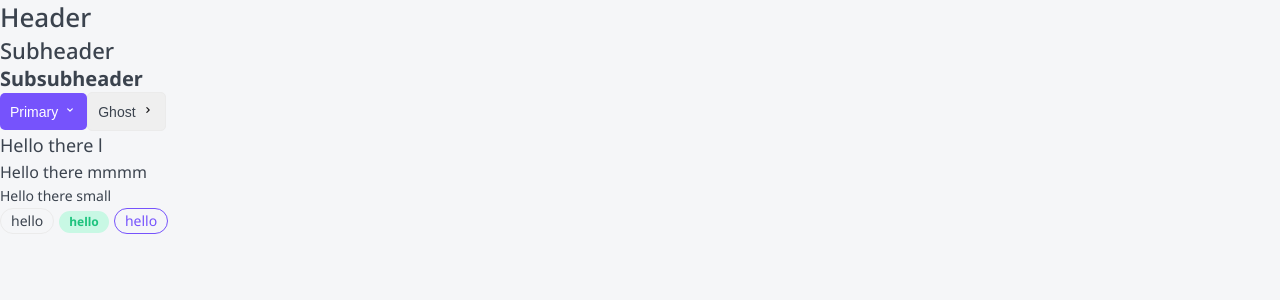
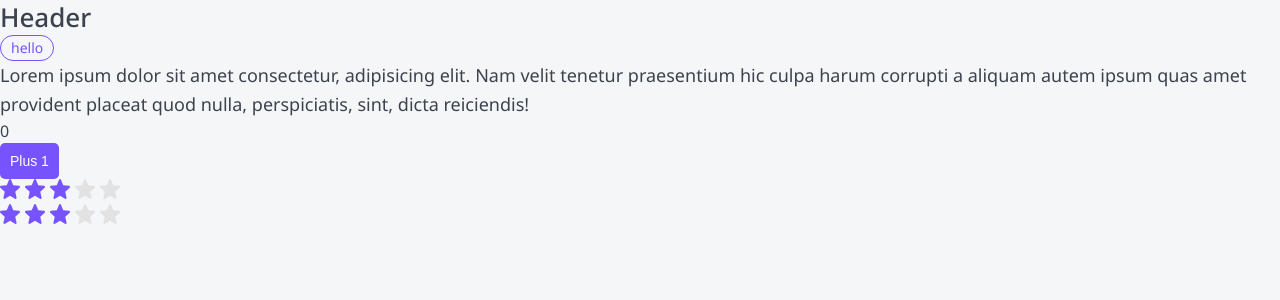
Before and after one commit to svvdovkina/ratings-site, a Next.js app: page / in a window 1280 px wide. Shown: the top 300 px of the page. Built offline with nearby package versions, Linux system fonts and the light colour scheme.

Commit message:
add rating component

```diff
--- /dev/null
+++ b/components/Rating/Rating.module.css
@@ -0,0 +1,11 @@
+.star {
+    margin-right: 5px;;
+}
+
+.filled {
+    fill: var(--primary);
+}
+
+.editable {
+    cursor: pointer;
+}
--- /dev/null
+++ b/components/Rating/Rating.tsx
@@ -0,0 +1,65 @@
+import { useEffect, useState, KeyboardEvent } from "react";
+import { RatingProps } from "./Rating.proprs";
+import StarIcon from "./star.svg"
+import styles from "./Rating.module.css"
+import classnames from "classnames"
+
+export const Rating = (
+    {
+        isEditable = false,
+        rating,
+        setRating,
+        className, ...props
+    } : RatingProps) : JSX.Element => {
+
+    const [ratingArray, setRatingArray] = useState<JSX.Element[]>(new Array(5).fill(<></>));
+
+
+    const changeDisplay = (tempRating: number) => {
+        if (!isEditable) return
+        constructRating(tempRating)
+    }
+
+    const changeRating = (newRating: number) => {
+        if (isEditable && setRating) setRating(newRating);
+    }
+
+    const handleEnterPress = (e: KeyboardEvent<SVGElement>, newRating: number) => {
+        if (e.key === 'Enter' && isEditable && setRating) {
+            setRating(newRating)
+        };
+    }
+
+    const constructRating = (currentRating: number) => {
+        const updatedArray = ratingArray.map(
+            (r: JSX.Element, i: number)=>{
+                return <StarIcon key={i} className={classnames(
+                    styles.star,
+                    {
+                        [styles.filled] : i < currentRating,
+                        [styles.editable] : isEditable
+                    })
+                }
+                tabIndex={isEditable ? 0 : -1}
+                onKeyDown={(e: KeyboardEvent<SVGElement>)=>handleEnterPress(e, i + 1)}
+                />
+
+        })
+        setRatingArray(updatedArray)
+    }
+
+    useEffect(
+        ()=>constructRating(rating)
+    , [rating])
+
+    return <div {...props}>
+       {ratingArray.map((r, i) =>
+       <span key={i}
+        onMouseEnter={()=>changeDisplay(i+1)}
+        onMouseLeave={()=>changeDisplay(rating)}
+        onClick={()=>changeRating(i + 1)}
+       >
+        {r}
+       </span>)}
+    </div>
+}
--- a/package.json
+++ b/package.json
@@ -24,6 +24,7 @@
   },
   "devDependencies": {
     "@svgr/webpack": "^8.0.1",
+    "eslint-plugin-react-hooks": "^5.0.0-canary-7118f5dd7-20230705",
     "stylelint": "^15.10.2",
     "stylelint-config-standard": "^34.0.0"
   }
--- a/pages/index.tsx
+++ b/pages/index.tsx
@@ -1,21 +1,26 @@
 import { Button, Htag, Ptag, Tag } from '../components'
 import Image from 'next/image'
 import { redirect } from 'next/dist/server/api-utils'
+import { useEffect, useState } from 'react'
+import { Rating } from '@/components/Rating/Rating';
 
 export default function Home() {
+
+  const [counter, setCounter] = useState<number>(0);
+  const [rating, setRating] = useState<number>(3);
+
+
   return (
       <div>
         <Htag tag='h1'>Header</Htag>
-        <Htag tag='h2'>Subheader</Htag>
-        <Htag tag='h3'>Subsubheader</Htag>
-        <Button appearance='primary' arrow='down' >Primary</Button>
-        <Button appearance='ghost' arrow='right'>Ghost</Button>
-        <Ptag size='l'>Hello there l</Ptag>
-        <Ptag size='m'>Hello there mmmm</Ptag>
-        <Ptag size='s'>Hello there small</Ptag>
-        <Tag>hello</Tag>
-        <Tag size='s' color='green'>hello</Tag>
         <Tag color='primary' href='/products'>hello</Tag>
+        <Ptag size='l'>Lorem ipsum dolor sit amet consectetur, adipisicing elit. Nam velit tenetur praesentium hic culpa harum corrupti a aliquam autem ipsum quas amet provident placeat quod nulla, perspiciatis, sint, dicta reiciendis!</Ptag>
+        <Ptag>{counter}</Ptag>
+        <Button appearance='primary' onClick={()=>setCounter(counter + 1) }>
+          Plus 1
+        </Button>
+        <Rating rating={rating}/>
+        <Rating rating={rating} setRating={setRating} isEditable={true}/>
       </div>
   )
 }
```
Also changed, not shown: components/Rating/Rating.proprs.ts (added, +7 -0 lines), .eslintrc.json, components/Rating/star.svg (added), 1 other file (tests, documents, lock files or other folders).
